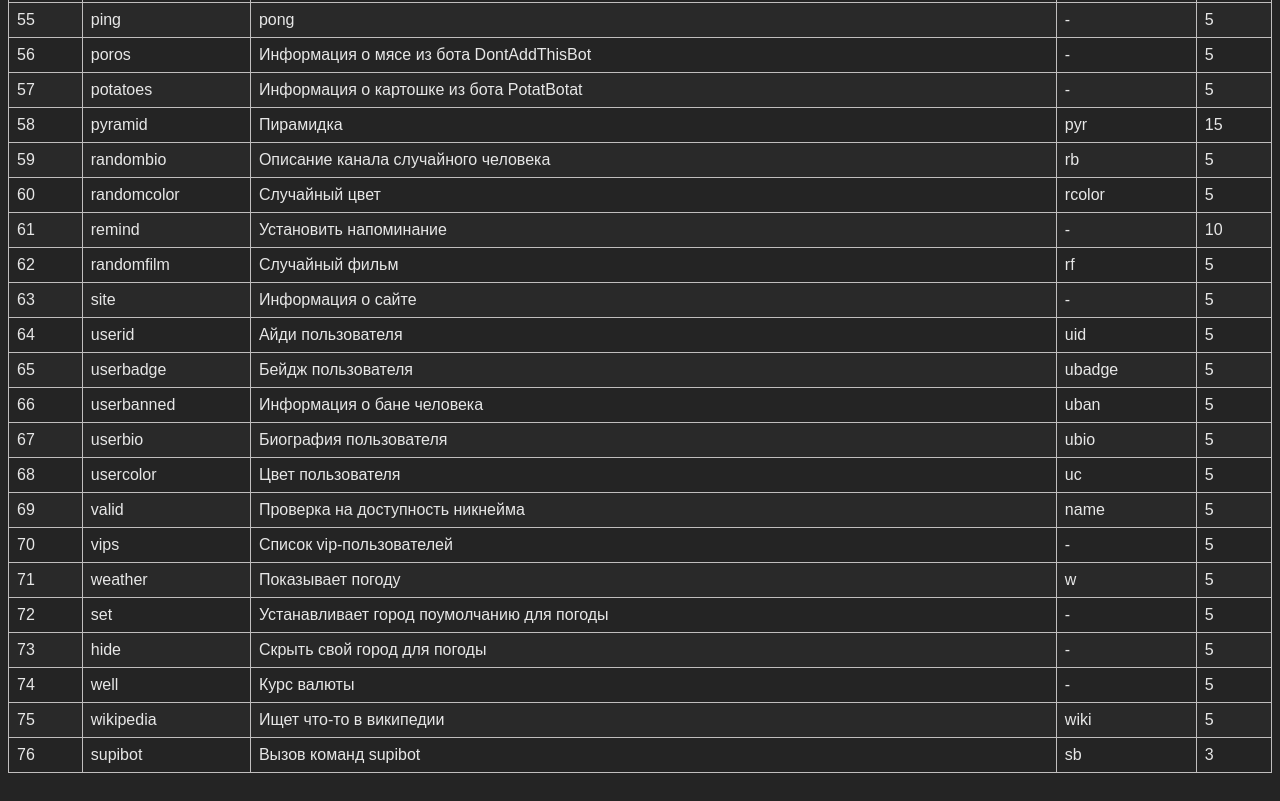
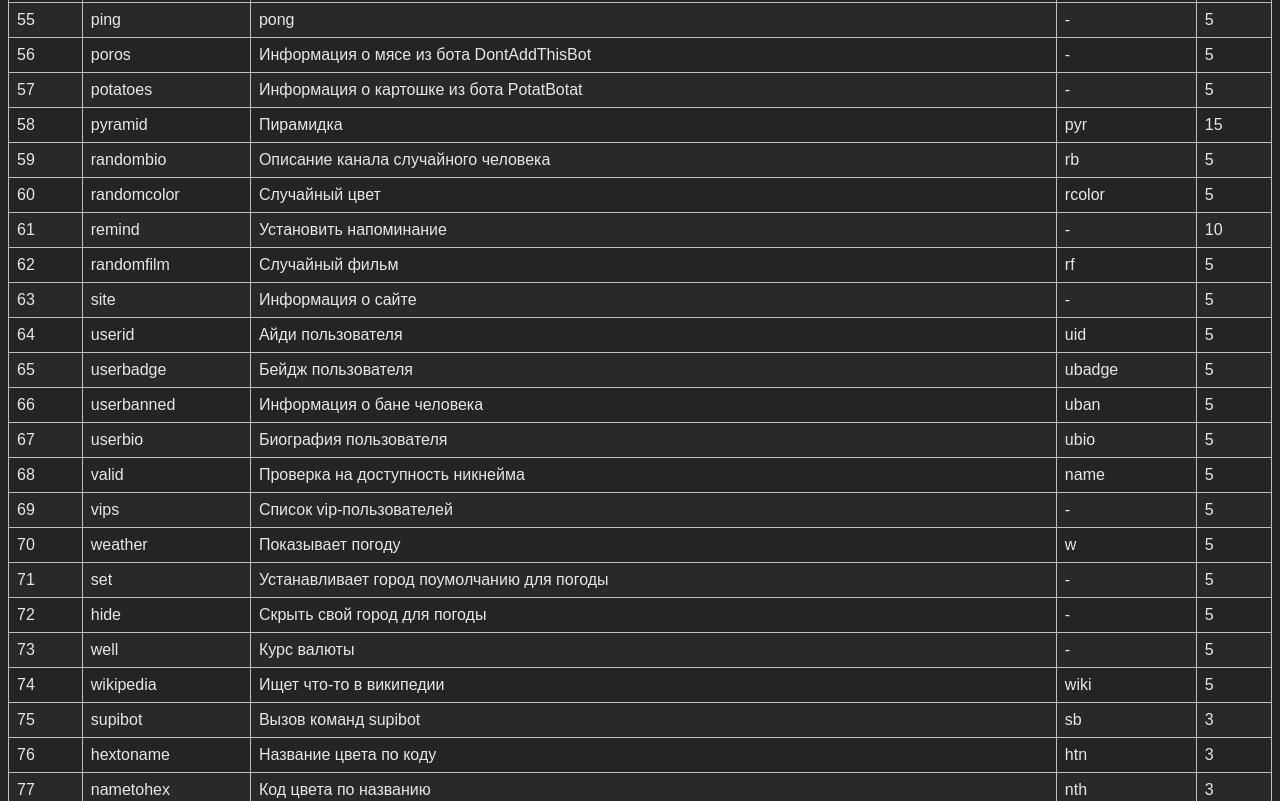
Before and after one commit to 1wenly/1wenly.github.io, a plain HTML site: page index.html in a window 1280 px wide. Shown: the part 1999-2800 px from the top of the page. Drawn offline with Linux system fonts and the light colour scheme.

Commit message:
Update index.html

```diff
--- a/index.html
+++ b/index.html
@@ -18,7 +18,7 @@
         <tr><td>5</td><td>hug</td><td>Обнять пользователя</td><td>-</td><td>3</td></tr>
         <tr><td>6</td><td>randomclip</td><td>Случайный клип</td><td>rc</td><td>5</td></tr>
         <tr><td>7</td><td>acl</td><td>Количество сообщений на всех каналах</td><td>-</td><td>5</td></tr>
-        <tr><td>8</td><td>lines</td><td>Количество сообщений на этом канале</td><td>cl</td><td>5</td></tr>
+        <tr><td>8</td><td>lines</td><td>Колиество сообщений на этом канале</td><td>cl</td><td>5</td></tr>
         <tr><td>9</td><td>stats</td><td>Топ 5 пользователей по сообщениям</td><td>-</td><td>5</td></tr>
         <tr><td>10</td><td>randomline</td><td>Случайное сообщение на канале</td><td>rl</td><td>5</td></tr>
         <tr><td>11</td><td>rq</td><td>Случайное ваше сообщение</td><td>-</td><td>5</td></tr>
@@ -39,7 +39,7 @@
         <tr><td>26</td><td>ramdomcat</td><td>Случайный кот</td><td>cat</td><td>5</td></tr>
         <tr><td>27</td><td>chatters</td><td>Чаттеры</td><td>cc</td><td>5</td></tr>
         <tr><td>28</td><td>coinflip</td><td>Подбросить монетку</td><td>cat</td><td>5</td></tr>
-        <tr><td>29</td><td>color</td><td>Код по названию цвета и наоборот</td><td>-</td><td>3</td></tr>
+        <tr><td>29</td><td>usercolor</td><td>Цвет пользователя</td><td>color, uc, ucolor</td><td>3</td></tr>
         <tr><td>30</td><td>convert</td><td>Перевести из одной валюты в другую</td><td>-</td><td>5</td></tr>
         <tr><td>31</td><td>converttime</td><td>Перевести из одного времени в другое</td><td>ct</td><td>5</td></tr>
         <tr><td>32</td><td>count</td><td>Считает по заданным критериям</td><td>-</td><td>30</td></tr>
@@ -78,15 +78,16 @@
         <tr><td>65</td><td>userbadge</td><td>Бейдж пользователя</td><td>ubadge</td><td>5</td></tr>
         <tr><td>66</td><td>userbanned</td><td>Информация о бане человека</td><td>uban</td><td>5</td></tr>
         <tr><td>67</td><td>userbio</td><td>Биография пользователя</td><td>ubio</td><td>5</td></tr>
-        <tr><td>68</td><td>usercolor</td><td>Цвет пользователя</td><td>uc</td><td>5</td></tr>
-        <tr><td>69</td><td>valid</td><td>Проверка на доступность никнейма</td><td>name</td><td>5</td></tr>
-        <tr><td>70</td><td>vips</td><td>Список vip-пользователей</td><td>-</td><td>5</td></tr>
-        <tr><td>71</td><td>weather</td><td>Показывает погоду</td><td>w</td><td>5</td></tr>
-        <tr><td>72</td><td>set</td><td>Устанавливает город поумолчанию для погоды</td><td>-</td><td>5</td></tr>
-        <tr><td>73</td><td>hide</td><td>Скрыть свой город для погоды</td><td>-</td><td>5</td></tr>
-        <tr><td>74</td><td>well</td><td>Курс валюты</td><td>-</td><td>5</td></tr>
-        <tr><td>75</td><td>wikipedia</td><td>Ищет что-то в википедии</td><td>wiki</td><td>5</td></tr>
-        <tr><td>76</td><td>supibot</td><td>Вызов команд supibot</td><td>sb</td><td>3</td></tr>
+        <tr><td>68</td><td>valid</td><td>Проверка на доступность никнейма</td><td>name</td><td>5</td></tr>
+        <tr><td>69</td><td>vips</td><td>Список vip-пользователей</td><td>-</td><td>5</td></tr>
+        <tr><td>70</td><td>weather</td><td>Показывает погоду</td><td>w</td><td>5</td></tr>
+        <tr><td>71</td><td>set</td><td>Устанавливает город поумолчанию для погоды</td><td>-</td><td>5</td></tr>
+        <tr><td>72</td><td>hide</td><td>Скрыть свой город для погоды</td><td>-</td><td>5</td></tr>
+        <tr><td>73</td><td>well</td><td>Курс валюты</td><td>-</td><td>5</td></tr>
+        <tr><td>74</td><td>wikipedia</td><td>Ищет что-то в википедии</td><td>wiki</td><td>5</td></tr>
+        <tr><td>75</td><td>supibot</td><td>Вызов команд supibot</td><td>sb</td><td>3</td></tr>
+        <tr><td>76</td><td>hextoname</td><td>Название цвета по коду</td><td>htn</td><td>3</td></tr>
+        <tr><td>77</td><td>nametohex</td><td>Код цвета по названию</td><td>nth</td><td>3</td></tr>
     </table>
 </body>
 </html>
```
